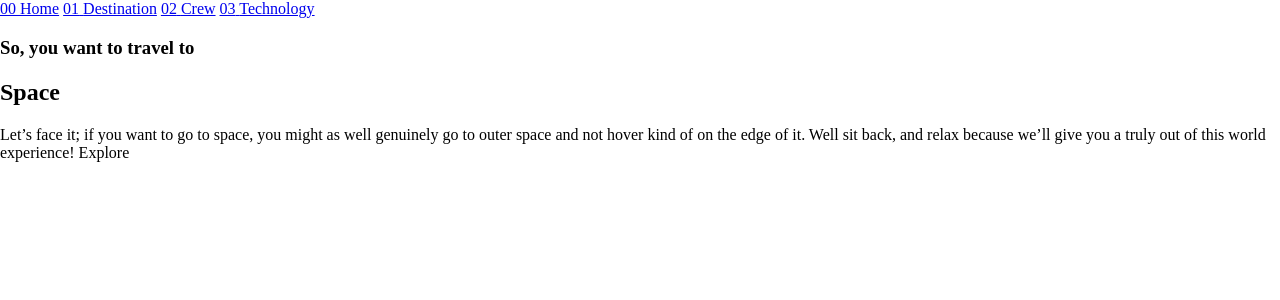
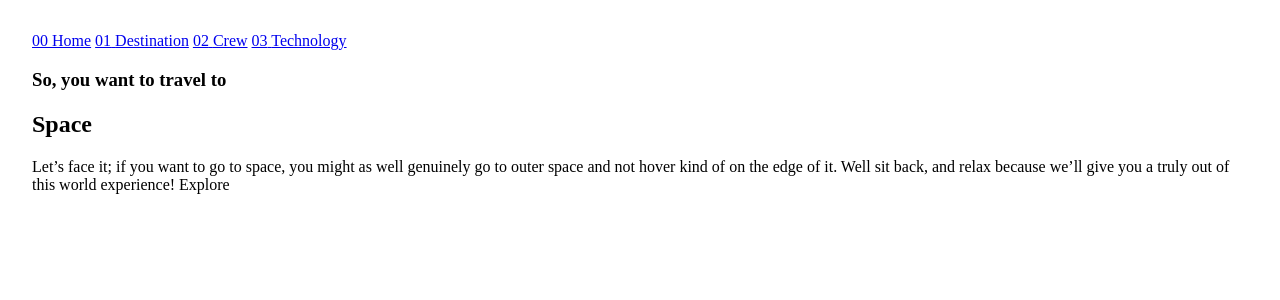
Before and after one commit to roc2246/space-exlopration_fem, a SvelteKit app: page / in a window 1280 px wide. Shown: the top 300 px of the page. Built offline with nearby package versions, Linux system fonts and the light colour scheme.

Commit message:
Created global layout styles

```diff
--- a/src/styles/global.css
+++ b/src/styles/global.css
@@ -1,9 +1,15 @@
+html {
+	font-size: 16px;
+}
+
 body {
 	margin: 0;
 }
 
 .page-container {
 	height: 100vh;
+	padding: 2rem;
+
 }
 
 h1, h2 {
```
Also changed, not shown: src/routes/technology/+page.svelte (+8 -1 lines).
